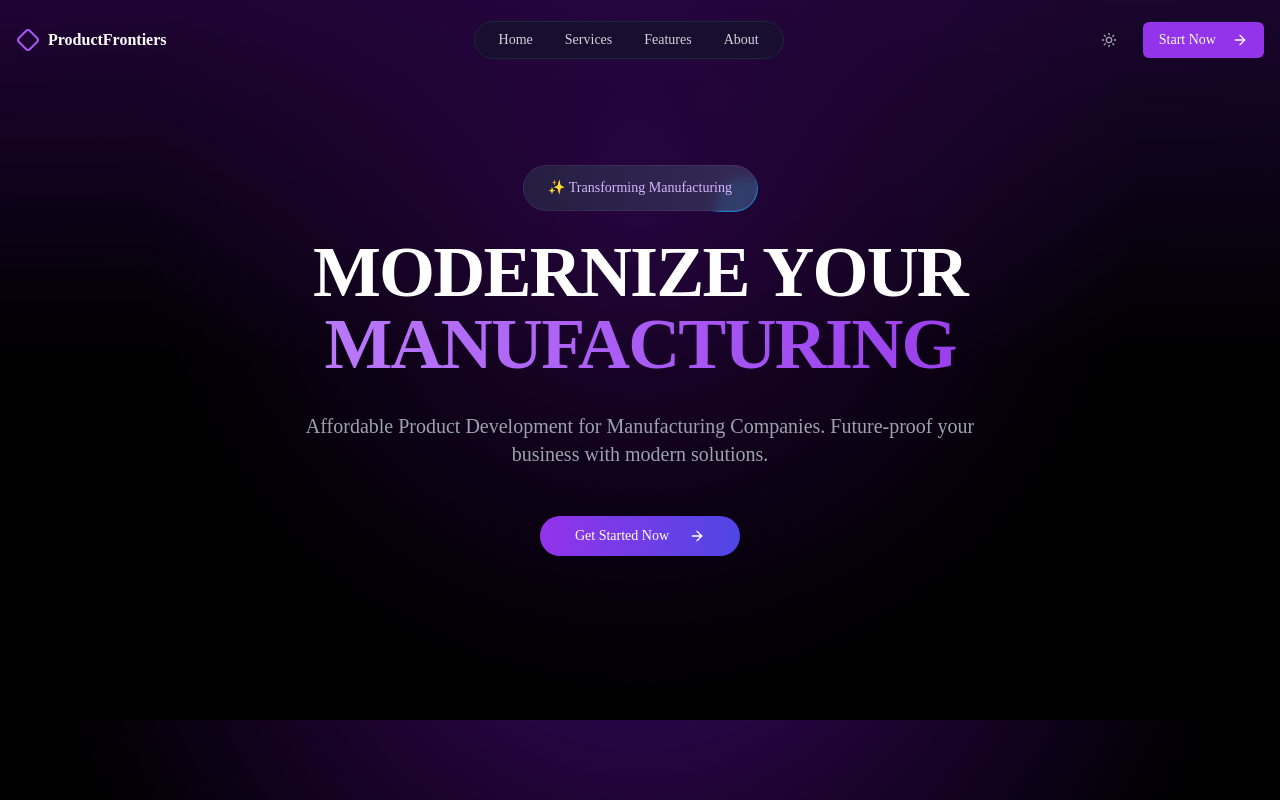
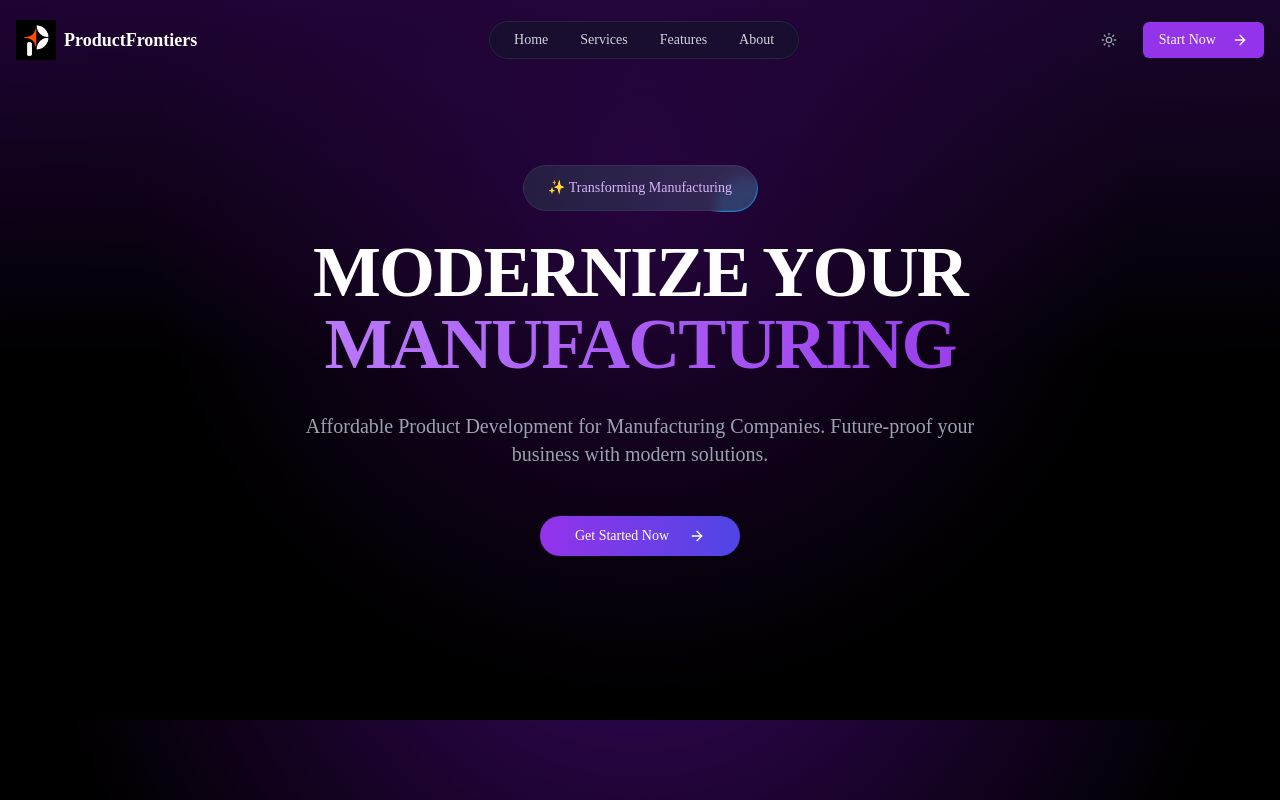
Before and after one commit to ake144/product, a Next.js app: page / in a window 1280 px wide. Shown: the top 800 px of the page. Built offline with nearby package versions, Linux system fonts and the light colour scheme.

Commit message:
logo added

```diff
--- a/components/contact-form.tsx
+++ b/components/contact-form.tsx
@@ -41,11 +41,12 @@ export default function ContactForm() {
       <div className="w-full max-w-lg space-y-7">
         <div className="text-center space-y-2">
           <h1 className="text-4xl md:text-5xl font-bold">
-            <span className="text-orange-500">Drive</span>
-            <span className="text-white">Innovation</span>
+
+            <span className="text-white">Break </span>
+            <span className="text-orange-500">New Frontiers</span>
           </h1>
           <p className="text-gray-400 text-sm">
-            Take actions towards success, Reach out now!
+            Tap into the future of development, now!
           </p>
         </div>
 
--- a/components/footer.tsx
+++ b/components/footer.tsx
@@ -1,3 +1,6 @@
+
+
+import Image from "next/image"
 import {  Twitter, Linkedin,  Diamond,} from "lucide-react"
 import Link from "next/link"
 
@@ -8,9 +11,15 @@ const Footer= () => {
       <div className="max-w-7xl mx-auto flex flex-col items-center justify-between gap-8 md:flex-row md:items-start">
         {/* Logo Section */}
         <div className="flex items-center space-x-2">
-          <Diamond className="w-8 h-8 text-white"  />
-          <span className="text-white font-medium">ProductFrontiers</span>
-        </div>
+            <Image
+              src="/image3.png"
+              alt="ProductFrontiers Logo"
+              width={40}
+              height={40}
+              className="h-10 w-10"
+            />
+            <span className="font-bold text-white text-lg">ProductFrontiers</span>
+          </div>
 
         {/* Center Section */}
         <div className="flex flex-col items-center md:items-end space-y-4">
--- a/components/navbar.tsx
+++ b/components/navbar.tsx
@@ -4,6 +4,7 @@ import { ArrowRight, Diamond, Sun, Menu, X } from "lucide-react";
 import Link from "next/link";
 import { Button } from "./ui/button";
 import { useEffect, useState } from "react";
+import Image from "next/image";
 
 const NavBar = () => {
   const [scrolled, setScrolled] = useState(false);
@@ -24,11 +25,17 @@ const NavBar = () => {
       }`}
     >
       <div className="container mx-auto px-4 h-20 flex items-center justify-between">
-        {/* Logo */}
-        <div className="flex items-center space-x-2">
-          <Diamond className="h-6 w-6 text-purple-500" />
-          <span className="font-bold text-white">ProductFrontiers</span>
-        </div>
+       {/* Logo */}
+          <div className="flex items-center space-x-2">
+            <Image
+              src="/image3.png" // Replace with the actual path to your logo file
+              alt="ProductFrontiers Logo"
+              width={40}
+              height={40}
+              className="h-10 w-10" // Adjust size as needed
+            />
+            <span className="font-bold text-white text-lg">ProductFrontiers</span>
+          </div>
 
         {/* Desktop Navigation */}
         <div className="hidden md:flex items-center space-x-8 bg-gray-900/50 backdrop-blur-sm rounded-full px-6 py-2 border border-gray-800">
--- a/components/testimonials.tsx
+++ b/components/testimonials.tsx
@@ -29,7 +29,7 @@ const TestimonialsSkill = () => {
           </h2>
           <div className="w-20 h-1 bg-gradient-to-r from-purple-600 to-indigo-600 mx-auto mb-6" />
           <p className="text-xl text-gray-400 max-w-3xl mx-auto">
-            Cutting-edge tools and technologies powering the future of manufacturing
+             Coding tools and technologies for businesses building our world.
           </p>
         </motion.div>
 
```
Also changed, not shown: public/image11.png (added), public/image3.png (added).
